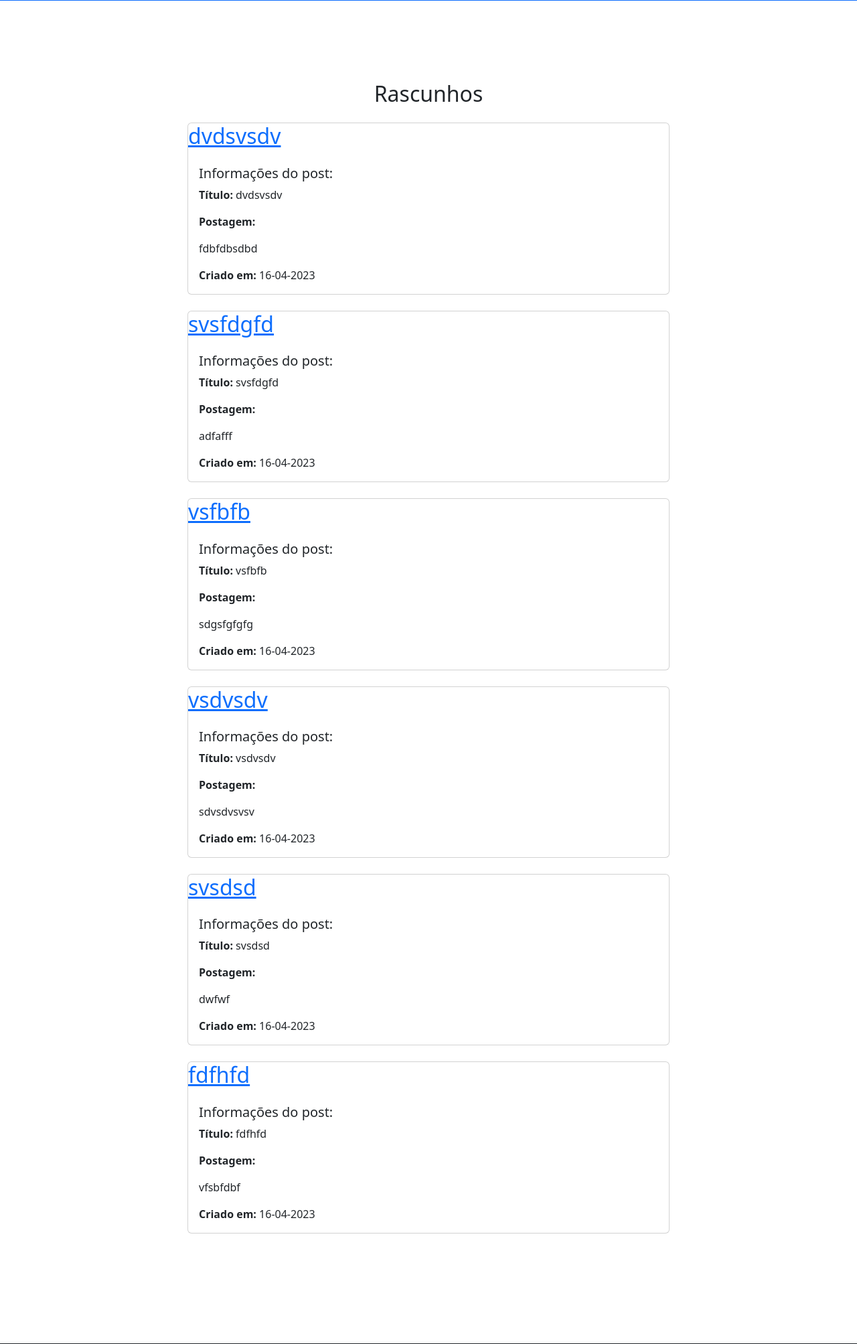
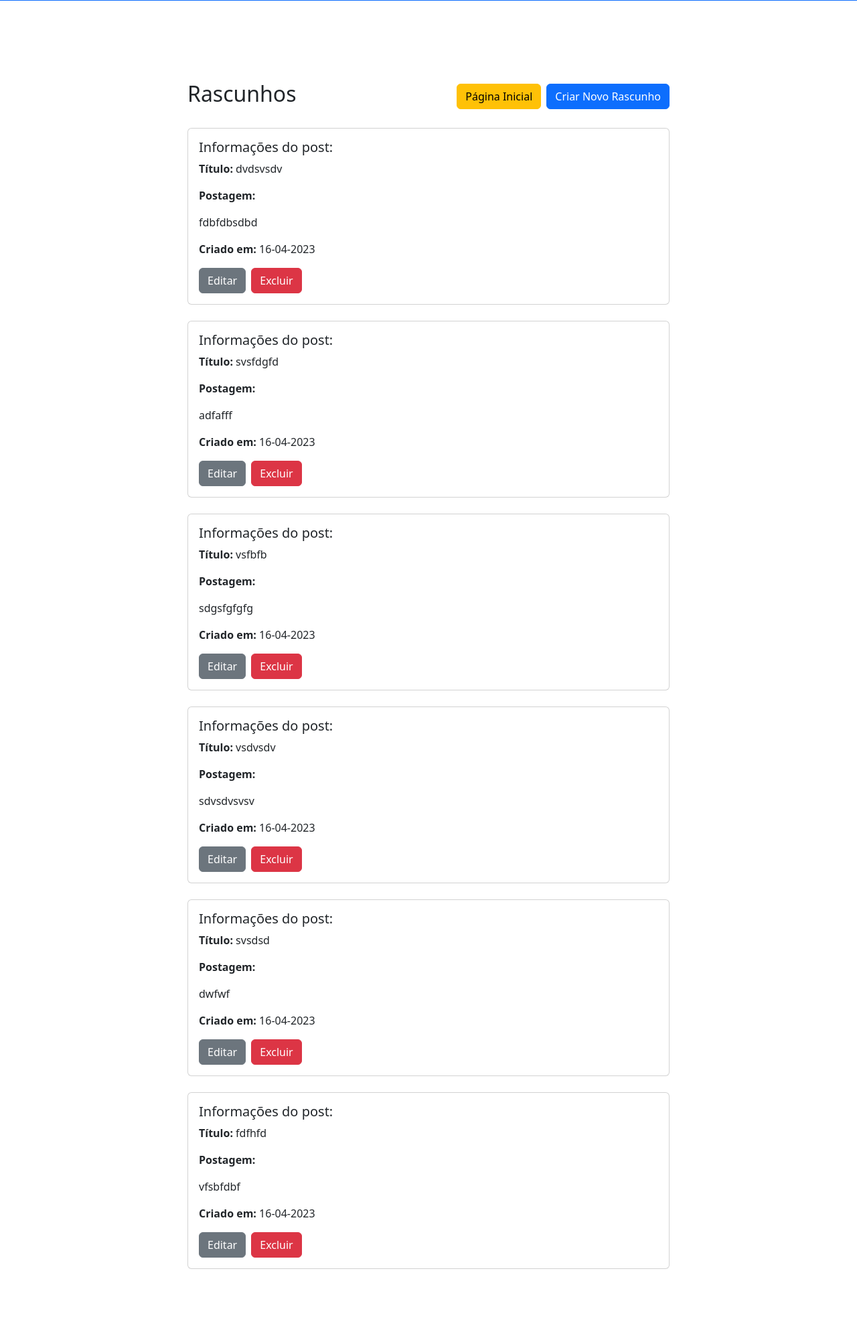
Before and after one commit to MaikDouglasOficial/meusite, a Django app: page /rascunhos/ in a window 1280 px wide. Shown: the part 349-2356 px from the top of the page at 67% size. Run offline with Django 4.2, Linux system fonts and the light colour scheme; a user stored in the database is signed in; data comes from the database, SQL or seed files in the repository; some libraries are stand-ins or nearby versions.

Commit message:
Aprimorando pagina de rascunhos.

```diff
--- a/blog/templates/blog/post_draft_list.html
+++ b/blog/templates/blog/post_draft_list.html
@@ -2,10 +2,17 @@
 {% load static %}
 
 {% block content %}
+
 <div class="container">
     <div class="row">
         <div class="col-md-8 mx-auto">
-            <h2 class="text-center">Rascunhos</h2>
+            <div class="d-flex justify-content-between align-items-center mb-4">
+                <h2>Rascunhos</h2>
+                <div class="d-flex justify-content-start align-items-center">
+                    <a href="{% url 'post_list' %}" class="btn btn-warning me-2">Página Inicial</a>
+                    <a href="{% url 'post_new' %}" class="btn btn-primary">Criar Novo Rascunho</a>
+                </div>
+            </div>
             {% if not posts %}
             <div class="card mb-4">
                 <div class="card-body">
@@ -16,12 +23,19 @@
             <div class="mt-4">
                 {% for post in posts %}
                 <div class="card mb-4">
-                    <h2 class="card-title"><a href="{% url 'post_detail' pk=post.pk %}">{{ post.title }}</a></h2>
                     <div class="card-body">
                         <h5 class="card-text">Informações do post:</h5>
                         <p class="card-text"><strong>Título:</strong> {{ post.title }}</p>
                         <p class="card-text"><strong>Postagem:</strong> {{ post.text |safe }}</p>
                         <p class="card-text"><strong>Criado em:</strong> {{ post.created_date|date:'d-m-Y' }}</p>
+                        <div class="d-flex justify-content-start align-items-center mt-3">
+                            <a href="{% url 'post_edit' pk=post.pk %}" class="btn btn-secondary me-2">Editar</a>
+                            <a href="#" class="btn btn-danger" onclick="if (confirm('Tem certeza de que deseja excluir este rascunho?')) { document.getElementById('delete-form-{{ post.pk }}').submit(); } event.preventDefault();">Excluir</a>
+                            <form id="delete-form-{{ post.pk }}" action="{% url 'post_remove' pk=post.pk %}" method="post" style="display: none;">
+                                {% csrf_token %}
+                                <input type="hidden" name="next" value="{% url 'post_draft_list' %}">
+                            </form>
+                        </div>
                     </div>
                 </div>
                 {% endfor %}
@@ -30,9 +44,4 @@
         </div>
     </div>
 </div>
-<style>
-    .title-left {
-        text-align: left;
-    }
-</style>
 {% endblock %}
```
